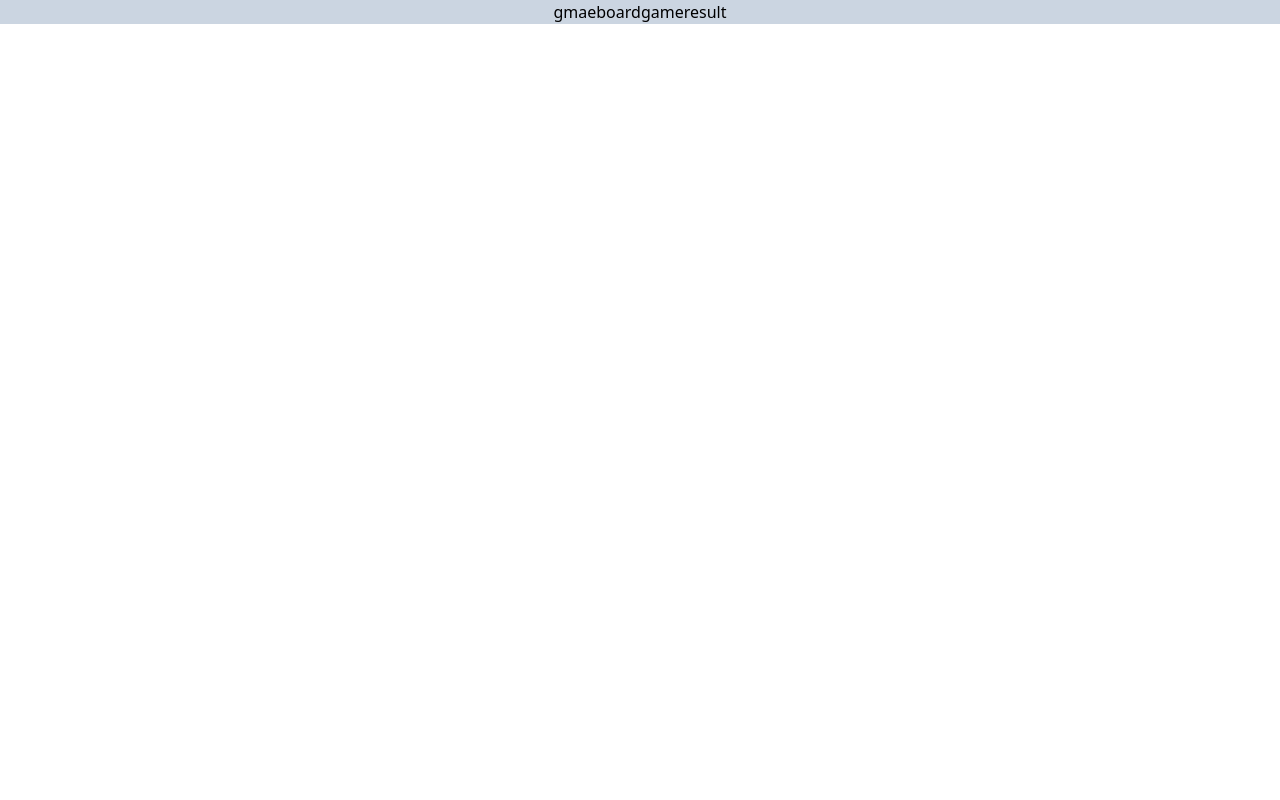
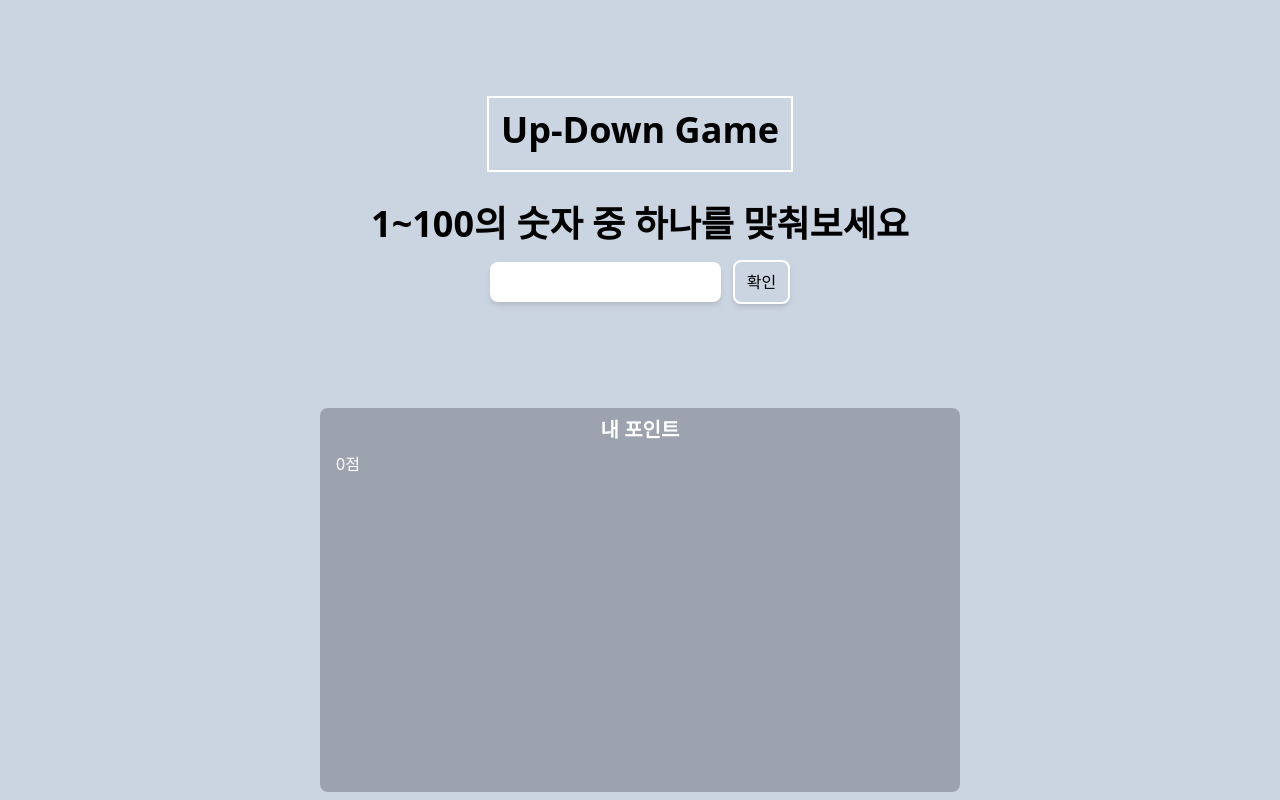
Before and after one commit to frojoo/my-updown-game, a React (Create React App) app: page / in a window 1280 px wide. Built offline with nearby package versions, Linux system fonts and the light colour scheme.

Commit message:
updowan game except for leaderboard

```diff
--- a/src/App.jsx
+++ b/src/App.jsx
@@ -1,12 +1,27 @@
+import { createContext, useState, useEffect } from "react";
 import GameBoard from "./components/GameBoard";
 import GameResult from "./components/GameResult";
 
+export const AppContext = createContext();
+
 function App() {
+  const [myPoint, setMyPoint] = useState(localStorage.getItem("point") | 0);
+
+  useEffect(() => {
+    let savedPoint = localStorage.getItem("point");
+
+    if (!savedPoint) {
+      localStorage.setItem("point", 0);
+    }
+  }, []);
+
   return (
-    <div className="bg-slate-300 flex items-center justify-center">
-      <GameBoard />
-      <GameResult />
-    </div>
+    <AppContext.Provider value={{ myPoint, setMyPoint }}>
+      <div className="bg-slate-300 min-h-screen flex flex-col justify-center items-center">
+        <GameBoard />
+        <GameResult />
+      </div>
+    </AppContext.Provider>
   );
 }
 
--- a/src/components/GameBoard.jsx
+++ b/src/components/GameBoard.jsx
@@ -1,5 +1,91 @@
+import { useContext, useEffect, useState } from "react";
+import { AppContext } from "../App";
+
 function GameBoard() {
-  return <div> gmaeboard</div>;
+  const [hint, setHint] = useState("1~100의 숫자 중 하나를 맞춰보세요");
+  const [randomNum, setRandomNum] = useState(
+    Math.floor(Math.random() * 100) + 1
+  );
+  const [inputNum, setInputNum] = useState("");
+  const [point, setPoint] = useState(5);
+  const { myPoint, setMyPoint } = useContext(AppContext);
+
+  const onChangeNum = (e) => {
+    setInputNum(e.target.value);
+  };
+
+  const onClickCheck = () => {
+    let checkNum = parseInt(inputNum);
+
+    if (checkNum < 1 || checkNum > 100) {
+      setHint("1~100까지의 숫자를 입력해주세요!");
+      return;
+    }
+
+    if (isNaN(checkNum)) {
+      setHint("숫자를 입력해주세요!");
+      return;
+    }
+
+    if (checkNum < randomNum) {
+      setHint("UP👆");
+      setInputNum("");
+      setPoint(point - 1);
+    } else if (checkNum > randomNum) {
+      setHint("DOWN👇");
+      setInputNum("");
+      setPoint(point - 1);
+    } else {
+      setHint("정답🎉🎉🎉");
+
+      if (point >= 0) {
+        localStorage.setItem("point", JSON.stringify(point));
+        setMyPoint(localStorage.getItem("point"));
+      }
+      setInputNum("");
+      setRandomNum(Math.floor(Math.random() * 100) + 1);
+      setPoint(5);
+    }
+    if (point < 1) {
+      setHint("실패!");
+      setInputNum("");
+      setRandomNum(Math.floor(Math.random() * 100) + 1);
+      setPoint(5);
+    }
+  };
+
+  useEffect(() => {
+    console.log(`랜덤 숫자는 ${randomNum}입니다`);
+  }, [randomNum]);
+
+  useEffect(() => {
+    console.log(`입력하신 숫자는 ${inputNum}입니다`);
+  }, [inputNum]);
+
+  useEffect(() => console.log(`현재 포인트: ${point}점`), [point]);
+
+  return (
+    <div className="w-full grow flex flex-col justify-center items-center">
+      <div className="text-4xl  mb-4 font-bold border-2 border-white p-3 pb-5">
+        Up-Down Game
+      </div>
+      <div className="text-4xl mt-4 mb-4 font-bold">{hint}</div>
+      <div>
+        <input
+          className="rounded-lg py-2 mr-3 focus:outline-slate-300 shadow-md"
+          type="text"
+          value={inputNum}
+          onChange={onChangeNum}
+        />
+        <button
+          onClick={onClickCheck}
+          className="border-2 border-white rounded-lg shadow-md py-2 px-3"
+        >
+          확인
+        </button>
+      </div>
+    </div>
+  );
 }
 
 export default GameBoard;
--- a/src/components/GameResult.jsx
+++ b/src/components/GameResult.jsx
@@ -1,5 +1,19 @@
+import { useContext } from "react";
+import { AppContext } from "../App";
+
 function GameResult() {
-  return <div>gameresult</div>;
+  const { myPoint } = useContext(AppContext);
+
+  return (
+    <div className=" w-full h-[50vh] flex flex-col justify-center items-center">
+      <div className="w-1/2 h-[50vh] my-2 p-2 bg-gray-400 rounded-lg text-white">
+        <div className="text-xl font-bold flex justify-center">내 포인트</div>
+        <ul className="p-2 grid grid-rows-6 grid-flow-col gap-2">
+          <li> {myPoint}점</li>
+        </ul>
+      </div>
+    </div>
+  );
 }
 
 export default GameResult;
```
